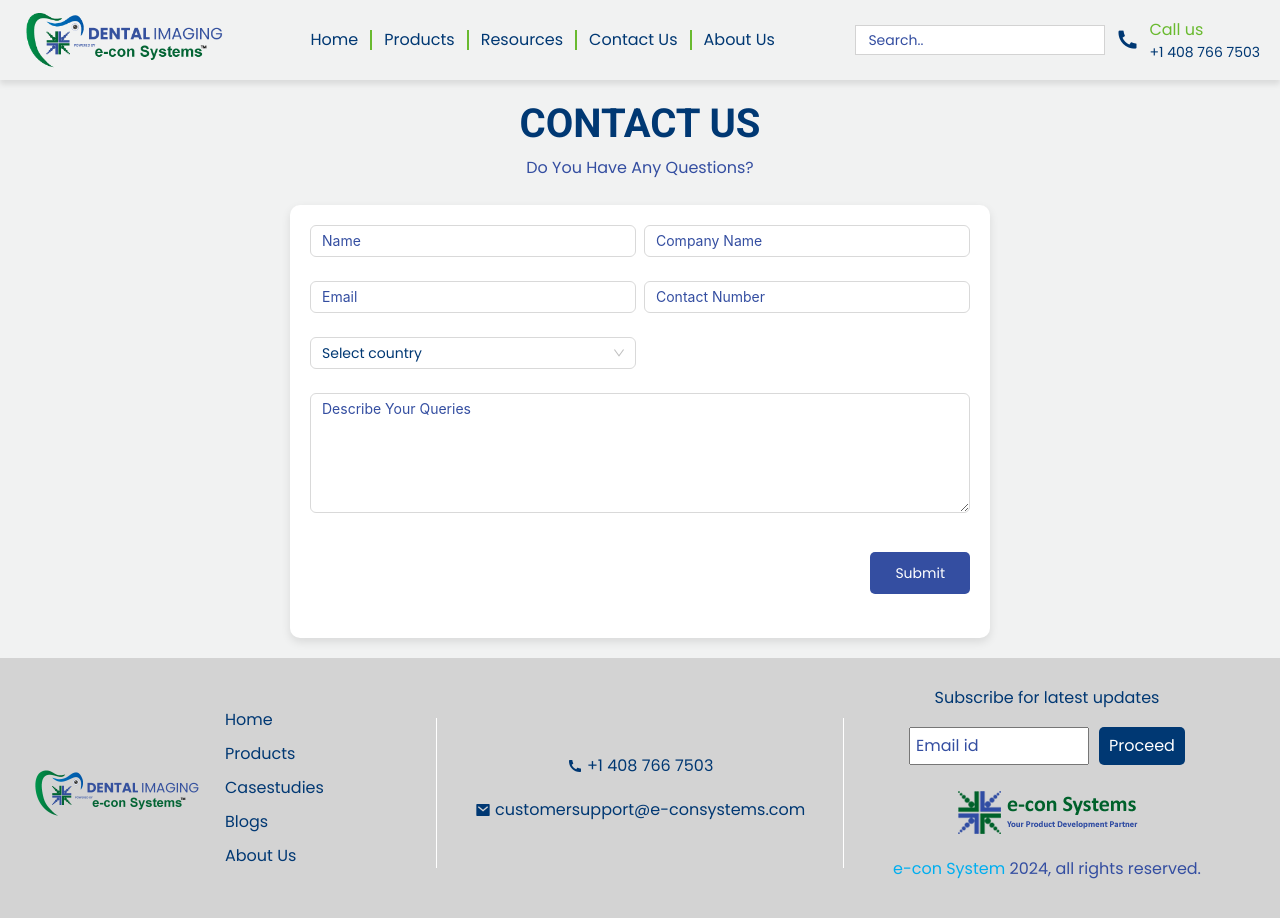
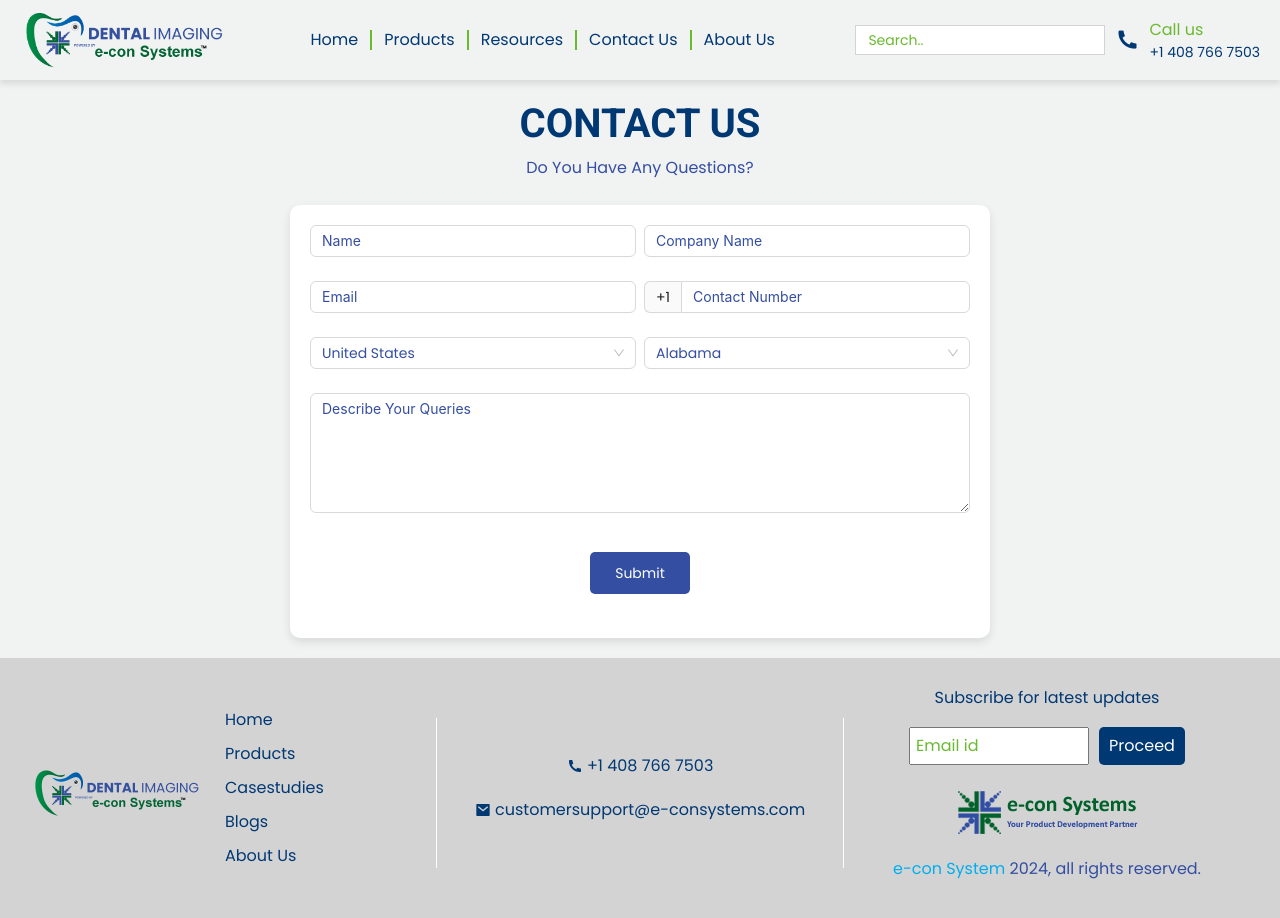
Before and after one commit to econwebsite/Dental-e-consystem, a React (Vite) app: page /ContactUs in a window 1280 px wide. Shown: the top 918 px of the page. Built offline with nearby package versions, Linux system fonts and the light colour scheme; a web font is replaced by a local one.

Commit message:
form changes

```diff
--- a/src/Components/Button comp/Modelbutton.css
+++ b/src/Components/Button comp/Modelbutton.css
@@ -31,43 +31,45 @@
 
   .modelaclass:hover {
     background-color: #344ea1;
-    color: white; /* Text color on hover */
+    color: white;
   }
 
   .modelaclass:hover::before {
     left: 0;
   }
-  /* Placeholder color for all inputs and text areas */
-input::placeholder,
+
+  input::placeholder,
 textarea::placeholder {
     color: #344ea1;
-    opacity: 1; /* Ensure opacity is set to 1 for consistency */
+    opacity: 1;
 }
 
-/* Placeholder color for Ant Design inputs */
+
 .ant-input::placeholder,
 .ant-input-textarea::placeholder {
-    color: #344ea1;
-    opacity: 1; /* Ensure opacity is set to 1 for consistency */
+    color: #69ba2f;
+    opacity: 1;
 }
-/* Targeting the placeholder text of Ant Design Select */
 .ant-select .ant-select-selector .ant-select-selection-placeholder {
-    color: #003873; /* Placeholder color */
+    color: #003873;
 }
 
-/* For dropdown items, if needed */
 .ant-select-item-option-content {
-    color: #003873; /* Item text color */
+    color: #003873;
 }
 
-/* Additional styling if necessary */
 .ant-select-selector .ant-select-selection-item {
-    color: #003873; /* Text color for selected item (which might also affect the placeholder) */
+    color: #003873;
 }
-/* Custom class for the modal */
 .custom-modal .ant-modal-title {
-  color: #003873; /* Change this to your desired color */
+  color: #003873;
+  text-align: center;
+  font-size: 1.5em;
+  margin-bottom: 1em;
 }
+
+
+
 
   @media (max-width: 600px) {
     .modelaclass {
--- a/src/Components/Button comp/Modelform.jsx
+++ b/src/Components/Button comp/Modelform.jsx
@@ -90,11 +90,10 @@ const usaStates = [
   { code: 'WI', name: 'Wisconsin' },
   { code: 'WY', name: 'Wyoming' },
 ];
-
 function Modelform({ visible, onClose }) {
   const [form] = Form.useForm();
-  const [selectedCountry, setSelectedCountry] = useState('');
-  const [showStates, setShowStates] = useState(false);
+  const [selectedCountry, setSelectedCountry] = useState('United States');
+  const [showStates, setShowStates] = useState(true);
 
   const onFinish = (values) => {
     console.log('Form values:', values);
@@ -111,6 +110,9 @@ function Modelform({ visible, onClose }) {
     const country = countries.find(c => c.name === value);
     setSelectedCountry(value);
     setShowStates(country?.name === 'United States');
+    if (country?.name !== 'United States') {
+      form.setFieldsValue({ state: undefined });
+    }
   };
 
   return (
@@ -119,10 +121,19 @@ function Modelform({ visible, onClose }) {
       visible={visible}
       onCancel={onClose}
       footer={null}
-      width={600}
-      className="custom-modal" // Add the custom class here
+      width={450}
+      className="custom-modal"
     >
-      <Form form={form} name="contactForm" onFinish={onFinish} layout="vertical">
+      <Form
+        form={form}
+        name="contactForm"
+        onFinish={onFinish}
+        layout="vertical"
+        initialValues={{
+          country: 'United States',
+          state: 'AL',
+        }}
+      >
         <Row gutter={8}>
           <Col span={12}>
             <Form.Item
@@ -157,7 +168,7 @@ function Modelform({ visible, onClose }) {
           <Col span={12}>
             <Form.Item
               name="contactNumber"
-              rules={[{ required: true, message: 'Please enter your phone number' }]}
+              rules={[{ message: 'Please enter your phone number' }]}
             >
               <Input
                 placeholder="Contact Number"
@@ -173,7 +184,10 @@ function Modelform({ visible, onClose }) {
               name="country"
               rules={[{ required: true, message: 'Please select your country' }]}
             >
-              <Select placeholder="Select country" onChange={handleCountryChange}>
+              <Select
+                placeholder="Select country"
+                onChange={handleCountryChange}
+              >
                 {countries.map((country) => (
                   <Option key={country.code} value={country.name}>
                     {country.name}
@@ -204,14 +218,14 @@ function Modelform({ visible, onClose }) {
           <Col span={24}>
             <Form.Item
               name="queries"
-              rules={[{ required: true, message: 'Please describe your queries' }]}
+              rules={[{ message: 'Please describe your queries' }]}
             >
               <TextArea placeholder="Describe Your Queries" rows={5} />
             </Form.Item>
           </Col>
         </Row>
 
-        <Row justify="end">
+        <Row justify="center">
           <Col>
             <Form.Item>
               <AnimatedButton
--- a/src/Components/Home Comp/Contact Us comp/ContactUs.jsx
+++ b/src/Components/Home Comp/Contact Us comp/ContactUs.jsx
@@ -94,27 +94,28 @@ const usaStates = [
 const ContactUs = () => {
 
   const [form] = Form.useForm();
-  const [selectedCountry, setSelectedCountry] = useState('');
-  const [showStates, setShowStates] = useState(false);
+  const [selectedCountry, setSelectedCountry] = useState('United States');
+  const [showStates, setShowStates] = useState(true);
 
   const onFinish = (values) => {
     console.log('Form values:', values);
     form.resetFields();
-        axios.post('http://192.168.9.82:3001/contactusform',{values})
-        .then(result=> {
-    message.success('Message sent successfully!');
-            //  navigate('/login')
-            })
-        .catch(err=>console.log(err));
-    // setOpen(false);
+    axios.post('http://192.168.9.82:3001/contactusform', { values })
+      .then(result => {
+        message.success('Message sent successfully!');
+        onClose();
+      })
+      .catch(err => console.log(err));
   };
 
   const handleCountryChange = (value) => {
     const country = countries.find(c => c.name === value);
     setSelectedCountry(value);
     setShowStates(country?.name === 'United States');
+    if (country?.name !== 'United States') {
+      form.setFieldsValue({ state: undefined });
+    }
   };
-
 
   return (
     <div className='total-contact'>
@@ -125,14 +126,23 @@ const ContactUs = () => {
 
       <div className="Contact-ted">
          <div className="mainContainer">
-         <Form form={form} name="contactForm" onFinish={onFinish} layout="vertical">
+         <Form
+        form={form}
+        name="contactForm"
+        onFinish={onFinish}
+        layout="vertical"
+        initialValues={{
+          country: 'United States',
+          state: 'AL',
+        }}
+      >
         <Row gutter={8}>
           <Col span={12}>
             <Form.Item
               name="name"
               rules={[{ required: true, message: 'Please enter your name' }]}
             >
-              <Input placeholder="Name"/>
+              <Input placeholder="Name" />
             </Form.Item>
           </Col>
           <Col span={12}>
@@ -160,7 +170,7 @@ const ContactUs = () => {
           <Col span={12}>
             <Form.Item
               name="contactNumber"
-              rules={[{ required: true, message: 'Please enter your phone number' }]}
+              rules={[{ message: 'Please enter your phone number' }]}
             >
               <Input
                 placeholder="Contact Number"
@@ -176,7 +186,10 @@ const ContactUs = () => {
               name="country"
               rules={[{ required: true, message: 'Please select your country' }]}
             >
-              <Select placeholder="Select country" onChange={handleCountryChange}>
+              <Select
+                placeholder="Select country"
+                onChange={handleCountryChange}
+              >
                 {countries.map((country) => (
                   <Option key={country.code} value={country.name}>
                     {country.name}
@@ -207,14 +220,14 @@ const ContactUs = () => {
           <Col span={24}>
             <Form.Item
               name="queries"
-              rules={[{ required: true, message: 'Please describe your queries' }]}
+              rules={[{ message: 'Please describe your queries' }]}
             >
               <TextArea placeholder="Describe Your Queries" rows={5} />
             </Form.Item>
           </Col>
         </Row>
 
-        <Row justify="end">
+        <Row justify="center">
           <Col>
             <Form.Item>
               <AnimatedButton
--- a/src/Components/Home Comp/Contact Us comp/Contactus.css
+++ b/src/Components/Home Comp/Contact Us comp/Contactus.css
@@ -9,7 +9,7 @@
 }
 
 .Contact-us {
-    font-size: 2.5em; /* Adjusted font size */
+    font-size: 2.5em;
     color: #003873;
     font-family: "Roboto", sans-serif;
     font-weight: 900;
@@ -28,13 +28,13 @@
 
 .Contact-ted {
     width: 100%;
-    max-width: 700px; /* Adjusted max-width */
+    max-width: 700px;
     background-color: #ffffff;
     padding: 20px;
     border-radius: 10px;
-    box-shadow: 0 4px 10px rgba(0, 0, 0, 0.1); /* Adjusted box shadow */
+    box-shadow: 0 4px 10px rgba(0, 0, 0, 0.1);
     margin: 0 auto;
-    margin-top: 5px; /* Reduced top margin */
+    margin-top: 5px;
 }
 
 .Contacts-btn {
@@ -42,7 +42,7 @@
 }
 
 .ant-form-item-label > label {
-    display: none; /* Hide labels */
+    display: none;
 }
 
 .ant-form-item-control-input {
@@ -61,7 +61,7 @@
 /* Placeholder color for all inputs and text areas */
 input::placeholder,
 textarea::placeholder {
-    color: #344ea1;
+    color: #69ba2f;
     opacity: 1; /* Ensure opacity is set to 1 for consistency */
 }
 
@@ -69,21 +69,21 @@ textarea::placeholder {
 .ant-input::placeholder,
 .ant-input-textarea::placeholder {
     color: #344ea1;
-    opacity: 1; /* Ensure opacity is set to 1 for consistency */
+    opacity: 1;
 }
 /* Targeting the placeholder text of Ant Design Select */
 .ant-select .ant-select-selector .ant-select-selection-placeholder {
-    color: #003873; /* Placeholder color */
+    color: #344ea1; /* Placeholder color */
 }
 
 /* For dropdown items, if needed */
 .ant-select-item-option-content {
-    color: #003873; /* Item text color */
+    color: #344ea1; /* Item text color */
 }
 
 /* Additional styling if necessary */
 .ant-select-selector .ant-select-selection-item {
-    color: #003873; /* Text color for selected item (which might also affect the placeholder) */
+    color: #344ea1; /* Text color for selected item (which might also affect the placeholder) */
 }
 
 @media (max-width: 768px) {
--- a/src/Components/Product Comp/productBoderbox/Productboderbox.jsx
+++ b/src/Components/Product Comp/productBoderbox/Productboderbox.jsx
@@ -52,6 +52,11 @@ const Productboderbox = () => {
             ></iframe>
           </div>
         </div>
+        <br></br>
+        <br></br>
+        <p className="Productboderbox-description">
+          Many brands have shared the manufacturing of intraoral cameras, which often lead to market delays and increased costs.
+        </p>
       </div>
     </div>
     </div>
```
